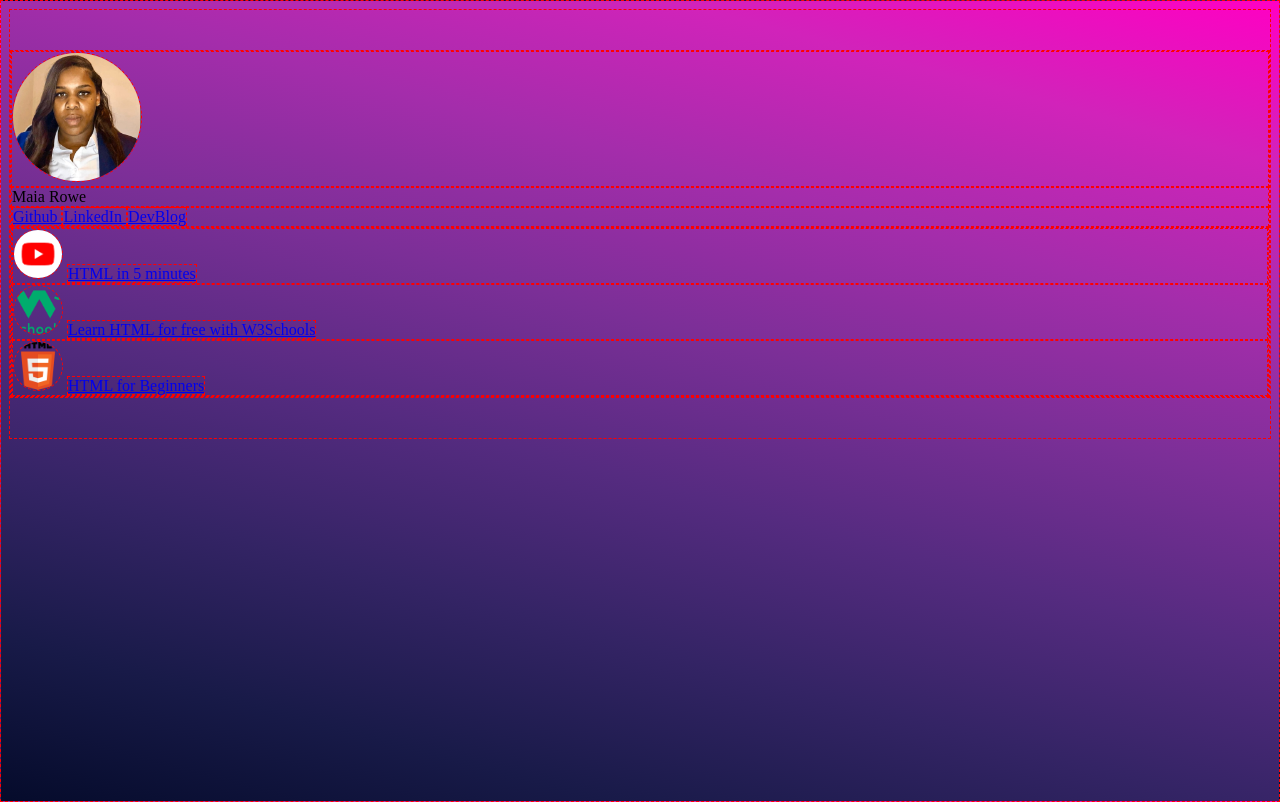
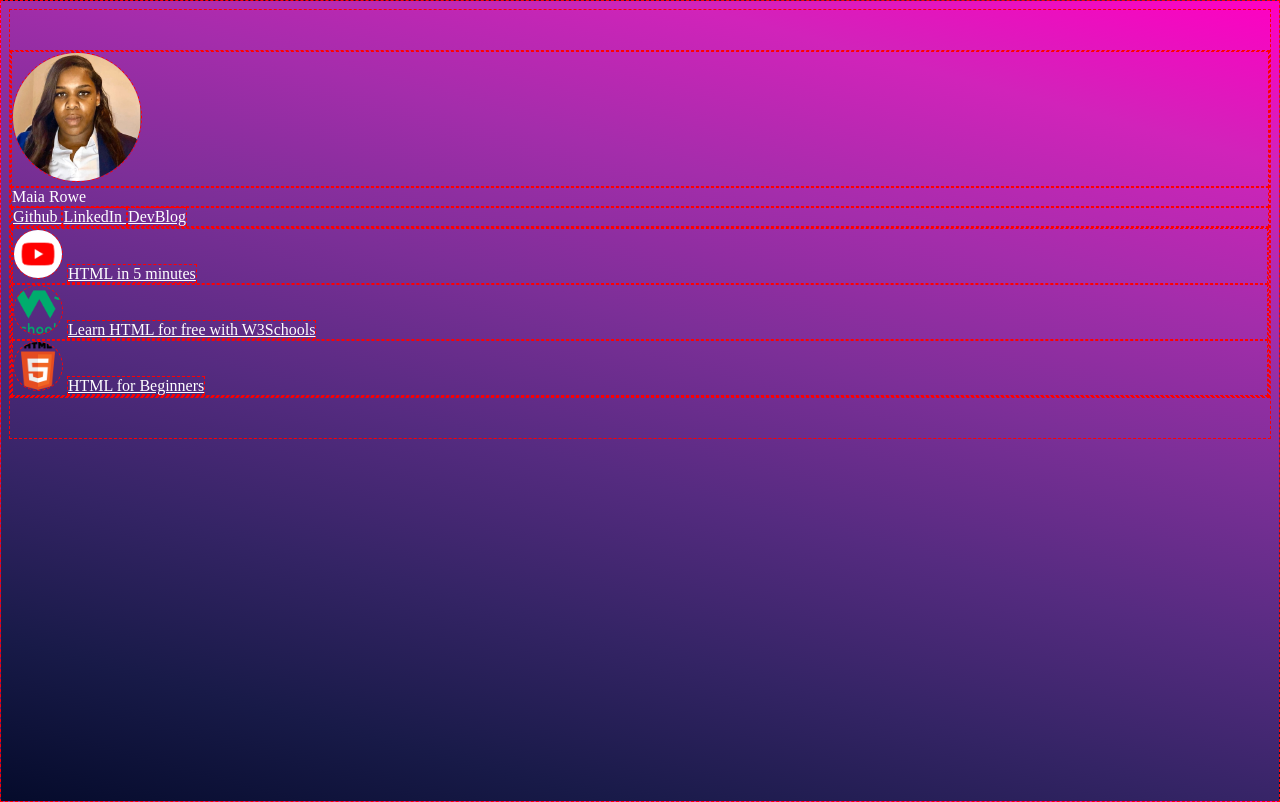
Before and after one commit to Mrowe178566/link-in-bio, a plain HTML site: page index.html in a window 1280 px wide. Drawn offline with Linux system fonts and the light colour scheme.

Commit message:
text color change

```diff
--- a/index.html
+++ b/index.html
@@ -19,6 +19,7 @@
       padding-top: 40px;
       padding-bottom: 40px;
       background: linear-gradient(195deg, #ff00c3, #d123ba, #a42dab, #7b2f97, #552b80, #342465, #181a48, #050b2b);
+      color: rgba(255, 255, 255, 1.0);
     }
 
     .avatar-image {
@@ -33,6 +34,10 @@
       height: 48px;
       border-radius: 48px;
       object-fit: cover;
+    }
+
+    a {
+      color: rgba(255, 255, 255, 1.0);
     }
   </style>
 </head>
```
